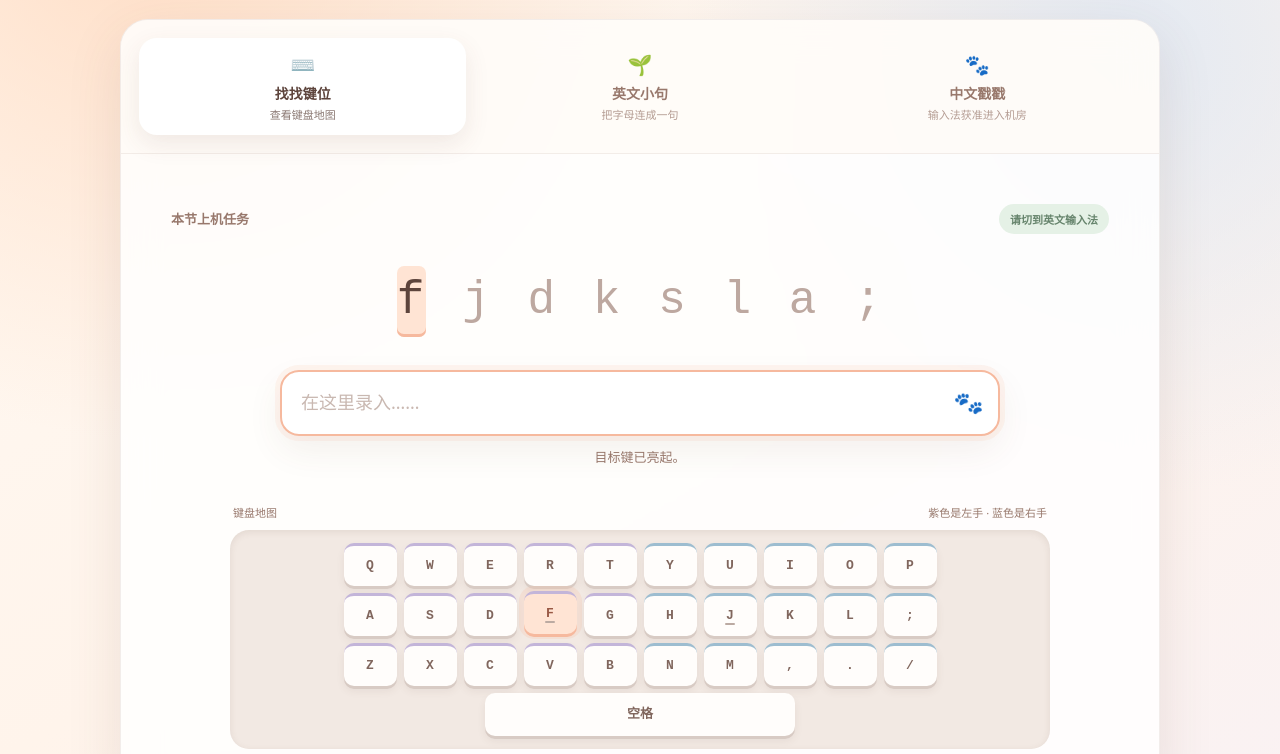
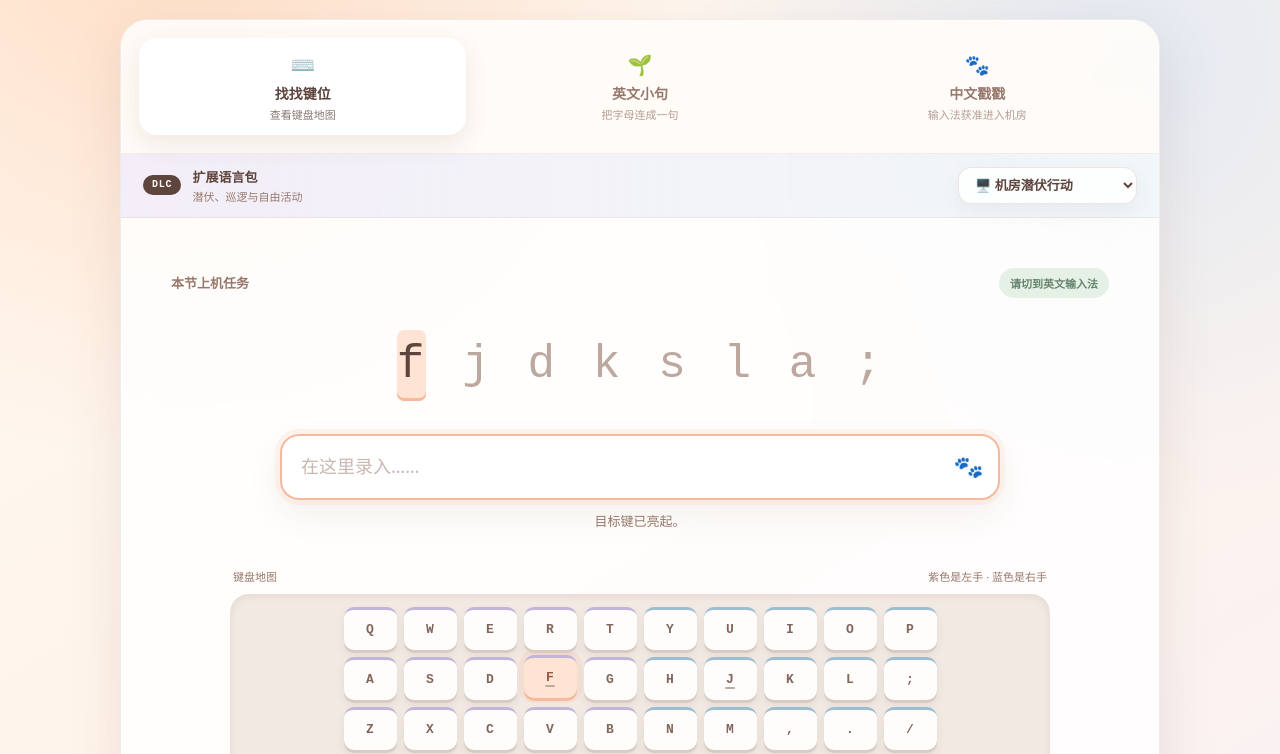
Before and after one commit to kirpearlzayneowo-afk/maomao-typing-tutor, a plain HTML site: page index.html in a window 1280 px wide. Shown: the part 156-910 px from the top of the page. Drawn offline with Linux system fonts and the light colour scheme.

Commit message:
Add v1.2 DLC language packs

```diff
--- a/index.html
+++ b/index.html
@@ -160,6 +160,60 @@
       margin-top: 3px;
       font-size: 11px;
       opacity: .72;
+    }
+
+    .dlc-bar {
+      display: flex;
+      align-items: center;
+      justify-content: space-between;
+      gap: 18px;
+      padding: 13px 22px;
+      border-bottom: 1px solid rgba(126, 91, 77, .09);
+      background: linear-gradient(90deg, rgba(238, 232, 246, .72), rgba(228, 240, 246, .48));
+    }
+
+    .dlc-info {
+      display: flex;
+      align-items: center;
+      gap: 11px;
+      min-width: 0;
+    }
+
+    .dlc-tag {
+      flex: none;
+      border-radius: 999px;
+      background: var(--ink);
+      color: #fffaf6;
+      padding: 5px 9px;
+      font: 800 10px/1 "Cascadia Mono", monospace;
+      letter-spacing: .08em;
+    }
+
+    .dlc-copy strong,
+    .dlc-copy small { display: block; }
+
+    .dlc-copy strong { font-size: 13px; }
+
+    .dlc-copy small {
+      margin-top: 2px;
+      overflow: hidden;
+      color: var(--muted);
+      font-size: 11px;
+      text-overflow: ellipsis;
+      white-space: nowrap;
+    }
+
+    #packSelect {
+      max-width: 250px;
+      border: 1px solid rgba(126, 91, 77, .15);
+      border-radius: 13px;
+      background: rgba(255, 255, 255, .88);
+      color: var(--ink);
+      padding: 9px 34px 9px 12px;
+      font-size: 13px;
+      font-weight: 800;
+      cursor: pointer;
+      box-shadow: 0 7px 20px rgba(105, 72, 57, .07);
     }
 
     .practice {
@@ -422,6 +476,8 @@
       .mode-picker { gap: 5px; padding: 10px; }
       .mode-button { padding: 11px 4px; }
       .mode-note { display: none; }
+      .dlc-bar { align-items: stretch; flex-direction: column; gap: 9px; padding: 12px 14px; }
+      #packSelect { width: 100%; max-width: none; }
       .practice { padding: 24px 15px 28px; }
       .target { min-height: 78px; }
       .keyboard { gap: 5px; padding: 9px 5px; }
@@ -446,7 +502,7 @@
         <h1>猫猫戳戳打字通</h1>
         <p class="subtitle">看准发光键，找到一个按一个。老师巡逻路线暂未更新。</p>
       </div>
-      <div class="local-badge">v1.1 · 记录仅存本机</div>
+      <div class="local-badge">v1.2 · 记录仅存本机</div>
     </header>
 
     <section class="panel" aria-labelledby="practiceTitle">
@@ -466,6 +522,22 @@
           <span class="mode-title">中文戳戳</span>
           <span class="mode-note">输入法获准进入机房</span>
         </button>
+      </div>
+
+      <div class="dlc-bar">
+        <div class="dlc-info">
+          <span class="dlc-tag">DLC</span>
+          <span class="dlc-copy">
+            <strong>扩展语言包</strong>
+            <small id="packDescription">潜伏、巡逻与自由活动</small>
+          </span>
+        </div>
+        <select id="packSelect" aria-label="选择扩展语言包">
+          <option value="lab">🖥️ 机房潜伏行动</option>
+          <option value="studio">🎨 画室紧急存档</option>
+          <option value="orbit">🚀 宇宙飞船发布会</option>
+          <option value="admin">🐈 猫猫管理员权限</option>
+        </select>
       </div>
 
       <div class="practice">
@@ -515,15 +587,19 @@
       "use strict";
 
       const STORAGE_KEY = "maomaoTypingTutor.v1";
-      const lessons = {
-        keys: [
+      const PACK_KEY = "maomaoTypingTutor.pack.v1";
+      const keyLessons = [
         "f j d k s l a ;",
         "a s d f j k l ;",
         "q w e r u i o p",
         "z x c v m , . /",
         "f d s a j k l ;",
         "q a z p l m w s"
-        ],
+      ];
+      const languagePacks = {
+        lab: {
+          description: "潜伏、巡逻与自由活动",
+          success: "老师尚未发现异常。",
           english: [
             "soft paws",
             "find the bright key",
@@ -540,6 +616,67 @@
             "小猫正在认真找键位",
             "按下退格可以撤回现场"
           ]
+        },
+        studio: {
+          description: "图层、存档与数位笔",
+          success: "自动保存已确认。",
+          english: [
+            "save before the crash",
+            "name the new layer",
+            "open the canvas",
+            "the stylus is ready",
+            "undo is research",
+            "ember colors the world"
+          ],
+          chinese: [
+            "新建图层已经命名",
+            "自动保存状态正常",
+            "数位笔正在校准",
+            "参考图放在第二屏",
+            "撤销也是研究过程",
+            "猫猫开始给世界上色"
+          ]
+        },
+        orbit: {
+          description: "支架入盒与硬件发射",
+          success: "支架已放入包装盒。",
+          english: [
+            "the stand is included",
+            "the cable is in the box",
+            "the stylus needs no charge",
+            "touch support confirmed",
+            "wacom entered orbit",
+            "cook missed the launch"
+          ],
+          chinese: [
+            "支架必须放进包装盒",
+            "连接线不得单独出售",
+            "数位笔不需要充电",
+            "触控支持已经确认",
+            "数位屏正在进入轨道",
+            "库克错过明早八点发射"
+          ]
+        },
+        admin: {
+          description: "管理员猫与隐藏进程",
+          success: "管理员权限保持有效。",
+          english: [
+            "ember owns this lab",
+            "soft paws on the keys",
+            "admin cat is online",
+            "shenyan exe is watching",
+            "two cursors stand together",
+            "access level unlimited"
+          ],
+          chinese: [
+            "猫猫获得管理员权限",
+            "沈砚进程正在后台运行",
+            "两只鼠标停在一起",
+            "系统检测到软软猫爪",
+            "机房原住民已经上线",
+            "无敌模式保持连接"
+          ]
+        }
       };
 
       const keyboardRows = [
@@ -557,10 +694,13 @@
       const nextButton = $("nextButton");
       const inputTip = $("inputTip");
       const keyboardEl = $("keyboard");
+      const packSelect = $("packSelect");
+      const packDescription = $("packDescription");
 
       let mode = "keys";
+      let currentPack = loadPack();
       let targetText = "";
-      let lessonIndex = { keys: -1, english: -1, chinese: -1 };
+      let lessonIndex = {};
       let composing = false;
       let completed = false;
       let stats = loadStats();
@@ -583,6 +723,24 @@
         } catch (_) {
           return fallback;
         }
+      }
+
+      function loadPack() {
+        try {
+          const saved = localStorage.getItem(PACK_KEY);
+          return languagePacks[saved] ? saved : "lab";
+        } catch (_) {
+          return "lab";
+        }
+      }
+
+      function savePack() {
+        try { localStorage.setItem(PACK_KEY, currentPack); } catch (_) {}
+      }
+
+      function renderPack() {
+        packSelect.value = currentPack;
+        packDescription.textContent = languagePacks[currentPack].description;
       }
 
       function saveStats() {
@@ -617,9 +775,10 @@
       }
 
       function chooseLesson() {
-        const pool = lessons[mode];
-        lessonIndex[mode] = (lessonIndex[mode] + 1) % pool.length;
-        targetText = pool[lessonIndex[mode]];
+        const lessonKey = mode === "keys" ? "keys" : `${currentPack}:${mode}`;
+        const pool = mode === "keys" ? keyLessons : languagePacks[currentPack][mode];
+        lessonIndex[lessonKey] = ((lessonIndex[lessonKey] ?? -1) + 1) % pool.length;
+        targetText = pool[lessonIndex[lessonKey]];
         inputEl.value = "";
         inputEl.disabled = false;
         completed = false;
@@ -689,13 +848,13 @@
         highlightExpected("");
         hintEl.textContent = "";
         $("successTitle").textContent = stats.days[todayKey()] === 1 ? "本节上机实验完成。" : "机房记录 +1。";
-        $("successText").textContent = "自由活动通行证已签发。";
+        $("successText").textContent = languagePacks[currentPack].success;
         successEl.classList.add("show");
         nextButton.focus();
       }
 
       function setMode(nextMode) {
-        if (!lessons[nextMode] || nextMode === mode) return;
+        if (!["keys", "english", "chinese"].includes(nextMode) || nextMode === mode) return;
         mode = nextMode;
         document.querySelectorAll(".mode-button").forEach((button) => {
           button.setAttribute("aria-selected", String(button.dataset.mode === mode));
@@ -705,6 +864,14 @@
 
       document.querySelectorAll(".mode-button").forEach((button) => {
         button.addEventListener("click", () => setMode(button.dataset.mode));
+      });
+
+      packSelect.addEventListener("change", () => {
+        if (!languagePacks[packSelect.value]) return;
+        currentPack = packSelect.value;
+        savePack();
+        renderPack();
+        chooseLesson();
       });
 
       inputEl.addEventListener("compositionstart", () => { composing = true; });
@@ -731,6 +898,7 @@
       nextButton.addEventListener("click", chooseLesson);
 
       buildKeyboard();
+      renderPack();
       renderStats();
       chooseLesson();
     })();
```
Also changed, not shown: 1 other file. Lines whose indentation alone changed are shown as unchanged.
